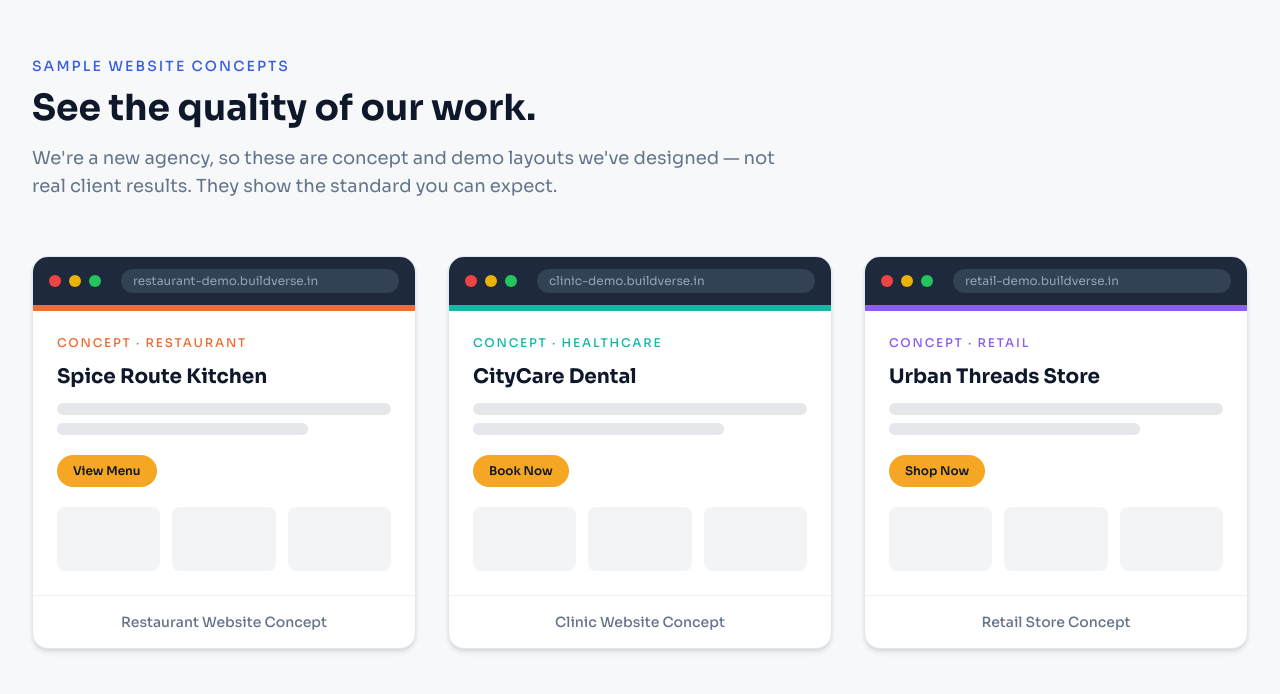
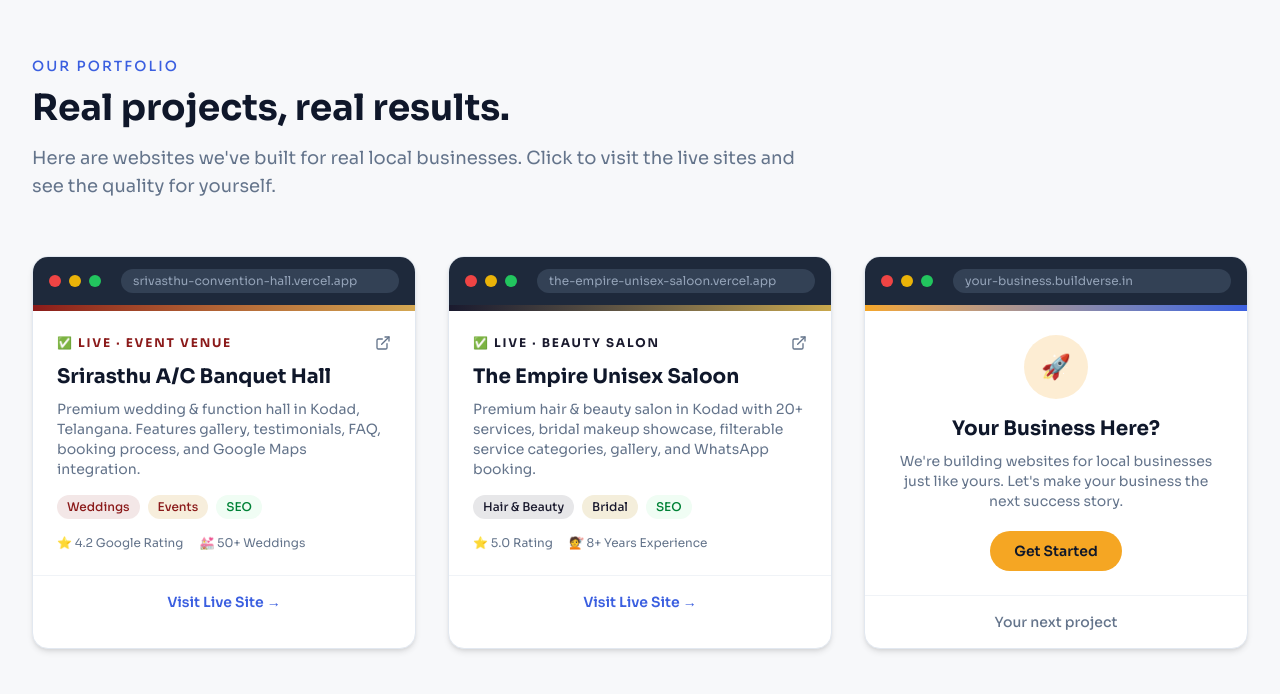
Before and after one commit to ynandakishorereddy/BuildVerse, a Next.js app: page / in a window 1280 px wide. Shown: the part 1601-2295 px from the top of the page. Built offline with nearby package versions, Linux system fonts and the light colour scheme.

Commit message:
feat: replace sample concepts with real client projects (Srirasthu Banquet Hall & The Empire Saloon)

```diff
--- a/components/SampleWork.tsx
+++ b/components/SampleWork.tsx
@@ -1,6 +1,7 @@
 'use client';
 
 import { useInView } from '@/hooks/useInView';
+import { ExternalLink } from 'lucide-react';
 
 export default function SampleWork() {
   const { ref, isInView } = useInView(0.1);
@@ -16,107 +17,112 @@ export default function SampleWork() {
           }`}
         >
           <p className="text-sm tracking-[0.15em] text-link-blue font-medium uppercase mb-3">
-            SAMPLE WEBSITE CONCEPTS
+            OUR PORTFOLIO
           </p>
           <h2 className="text-3xl lg:text-4xl font-bold text-primary mb-4">
-            See the quality of our work.
+            Real projects, real results.
           </h2>
           <p className="text-lg text-muted max-w-3xl mb-14">
-            We&apos;re a new agency, so these are concept and demo layouts we&apos;ve designed — not real client results. They show the standard you can expect.
+            Here are websites we&apos;ve built for real local businesses. Click to visit the live sites and see the quality for yourself.
           </p>
 
-          <div className="grid grid-cols-1 md:grid-cols-3 gap-8">
+          <div className="grid grid-cols-1 md:grid-cols-2 lg:grid-cols-3 gap-8">
 
-            <div className="bg-white rounded-2xl overflow-hidden shadow-md hover:shadow-xl transition-shadow duration-300 border border-border">
+            {/* Card 1 - Srirasthu Convention Hall (REAL) */}
+            <a href="https://srivasthu-convention-hall.vercel.app/" target="_blank" rel="noopener noreferrer" className="group bg-white rounded-2xl overflow-hidden shadow-md hover:shadow-xl transition-all duration-300 border border-border hover:-translate-y-1">
               <div className="bg-[#1E293B] px-4 py-3 flex items-center gap-2">
                 <div className="w-3 h-3 rounded-full bg-[#EF4444]"></div>
                 <div className="w-3 h-3 rounded-full bg-[#EAB308]"></div>
                 <div className="w-3 h-3 rounded-full bg-[#22C55E]"></div>
                 <div className="ml-3 flex-1 bg-[#334155] rounded-full px-3 py-1 text-xs text-[#94A3B8] truncate">
-                  restaurant-demo.buildverse.in
+                  srivasthu-convention-hall.vercel.app
                 </div>
               </div>
-              <div className="h-1.5 w-full bg-[#EF6C35]"></div>
+              <div className="h-1.5 w-full bg-gradient-to-r from-[#8B1A1A] to-[#D4A853]"></div>
               <div className="p-6">
-                <p className="text-xs tracking-[0.15em] font-medium uppercase mb-3 text-[#EF6C35]">
-                  CONCEPT · RESTAURANT
-                </p>
-                <h3 className="text-xl font-bold text-primary mb-3">Spice Route Kitchen</h3>
-                <div className="h-3 rounded-full bg-gray-200 w-full mb-2"></div>
-                <div className="h-3 rounded-full bg-gray-200 w-3/4 mb-5"></div>
-                <div className="inline-block rounded-full bg-accent px-4 py-2 text-xs font-semibold text-primary mb-5">
-                  View Menu
+                <div className="flex items-center justify-between mb-3">
+                  <p className="text-xs tracking-[0.15em] font-bold uppercase text-[#8B1A1A]">
+                    ✅ LIVE · EVENT VENUE
+                  </p>
+                  <ExternalLink className="w-4 h-4 text-muted group-hover:text-link-blue transition-colors" />
                 </div>
-                <div className="flex gap-3">
-                  <div className="h-16 bg-gray-100 rounded-lg flex-1"></div>
-                  <div className="h-16 bg-gray-100 rounded-lg flex-1"></div>
-                  <div className="h-16 bg-gray-100 rounded-lg flex-1"></div>
+                <h3 className="text-xl font-bold text-primary mb-2">Srirasthu A/C Banquet Hall</h3>
+                <p className="text-sm text-muted mb-4">Premium wedding & function hall in Kodad, Telangana. Features gallery, testimonials, FAQ, booking process, and Google Maps integration.</p>
+                <div className="flex flex-wrap gap-2 mb-4">
+                  <span className="text-xs bg-[#8B1A1A]/10 text-[#8B1A1A] px-2.5 py-1 rounded-full font-medium">Weddings</span>
+                  <span className="text-xs bg-[#D4A853]/20 text-[#8B1A1A] px-2.5 py-1 rounded-full font-medium">Events</span>
+                  <span className="text-xs bg-green-50 text-green-700 px-2.5 py-1 rounded-full font-medium">SEO</span>
+                </div>
+                <div className="flex items-center gap-4 text-xs text-muted">
+                  <span>⭐ 4.2 Google Rating</span>
+                  <span>💒 50+ Weddings</span>
                 </div>
               </div>
-              <div className="text-sm text-muted font-medium text-center py-4 border-t border-border/50">
-                Restaurant Website Concept
+              <div className="text-sm text-link-blue font-semibold text-center py-4 border-t border-border/50 group-hover:bg-link-blue/5 transition-colors">
+                Visit Live Site →
               </div>
-            </div>
+            </a>
 
-            <div className="bg-white rounded-2xl overflow-hidden shadow-md hover:shadow-xl transition-shadow duration-300 border border-border">
+            {/* Card 2 - The Empire Unisex Saloon (REAL) */}
+            <a href="https://the-empire-unisex-saloon.vercel.app/" target="_blank" rel="noopener noreferrer" className="group bg-white rounded-2xl overflow-hidden shadow-md hover:shadow-xl transition-all duration-300 border border-border hover:-translate-y-1">
               <div className="bg-[#1E293B] px-4 py-3 flex items-center gap-2">
                 <div className="w-3 h-3 rounded-full bg-[#EF4444]"></div>
                 <div className="w-3 h-3 rounded-full bg-[#EAB308]"></div>
                 <div className="w-3 h-3 rounded-full bg-[#22C55E]"></div>
                 <div className="ml-3 flex-1 bg-[#334155] rounded-full px-3 py-1 text-xs text-[#94A3B8] truncate">
-                  clinic-demo.buildverse.in
+                  the-empire-unisex-saloon.vercel.app
                 </div>
               </div>
-              <div className="h-1.5 w-full bg-[#14B8A6]"></div>
+              <div className="h-1.5 w-full bg-gradient-to-r from-[#1a1a2e] to-[#c9a84c]"></div>
               <div className="p-6">
-                <p className="text-xs tracking-[0.15em] font-medium uppercase mb-3 text-[#14B8A6]">
-                  CONCEPT · HEALTHCARE
-                </p>
-                <h3 className="text-xl font-bold text-primary mb-3">CityCare Dental</h3>
-                <div className="h-3 rounded-full bg-gray-200 w-full mb-2"></div>
-                <div className="h-3 rounded-full bg-gray-200 w-3/4 mb-5"></div>
-                <div className="inline-block rounded-full bg-accent px-4 py-2 text-xs font-semibold text-primary mb-5">
-                  Book Now
+                <div className="flex items-center justify-between mb-3">
+                  <p className="text-xs tracking-[0.15em] font-bold uppercase text-[#1a1a2e]">
+                    ✅ LIVE · BEAUTY SALON
+                  </p>
+                  <ExternalLink className="w-4 h-4 text-muted group-hover:text-link-blue transition-colors" />
                 </div>
-                <div className="flex gap-3">
-                  <div className="h-16 bg-gray-100 rounded-lg flex-1"></div>
-                  <div className="h-16 bg-gray-100 rounded-lg flex-1"></div>
-                  <div className="h-16 bg-gray-100 rounded-lg flex-1"></div>
+                <h3 className="text-xl font-bold text-primary mb-2">The Empire Unisex Saloon</h3>
+                <p className="text-sm text-muted mb-4">Premium hair & beauty salon in Kodad with 20+ services, bridal makeup showcase, filterable service categories, gallery, and WhatsApp booking.</p>
+                <div className="flex flex-wrap gap-2 mb-4">
+                  <span className="text-xs bg-[#1a1a2e]/10 text-[#1a1a2e] px-2.5 py-1 rounded-full font-medium">Hair & Beauty</span>
+                  <span className="text-xs bg-[#c9a84c]/20 text-[#1a1a2e] px-2.5 py-1 rounded-full font-medium">Bridal</span>
+                  <span className="text-xs bg-green-50 text-green-700 px-2.5 py-1 rounded-full font-medium">SEO</span>
+                </div>
+                <div className="flex items-center gap-4 text-xs text-muted">
+                  <span>⭐ 5.0 Rating</span>
+                  <span>💇 8+ Years Experience</span>
                 </div>
               </div>
-              <div className="text-sm text-muted font-medium text-center py-4 border-t border-border/50">
-                Clinic Website Concept
+              <div className="text-sm text-link-blue font-semibold text-center py-4 border-t border-border/50 group-hover:bg-link-blue/5 transition-colors">
+                Visit Live Site →
               </div>
-            </div>
+            </a>
 
-            <div className="bg-white rounded-2xl overflow-hidden shadow-md hover:shadow-xl transition-shadow duration-300 border border-border">
+            {/* Card 3 - Concept placeholder */}
+            <div className="bg-white rounded-2xl overflow-hidden shadow-md border border-border relative">
               <div className="bg-[#1E293B] px-4 py-3 flex items-center gap-2">
                 <div className="w-3 h-3 rounded-full bg-[#EF4444]"></div>
                 <div className="w-3 h-3 rounded-full bg-[#EAB308]"></div>
                 <div className="w-3 h-3 rounded-full bg-[#22C55E]"></div>
                 <div className="ml-3 flex-1 bg-[#334155] rounded-full px-3 py-1 text-xs text-[#94A3B8] truncate">
-                  retail-demo.buildverse.in
+                  your-business.buildverse.in
                 </div>
               </div>
-              <div className="h-1.5 w-full bg-[#8B5CF6]"></div>
-              <div className="p-6">
-                <p className="text-xs tracking-[0.15em] font-medium uppercase mb-3 text-[#8B5CF6]">
-                  CONCEPT · RETAIL
+              <div className="h-1.5 w-full bg-gradient-to-r from-accent to-link-blue"></div>
+              <div className="p-6 flex flex-col items-center justify-center min-h-[260px] text-center">
+                <div className="w-16 h-16 rounded-full bg-accent/20 flex items-center justify-center mb-4">
+                  <span className="text-2xl">🚀</span>
+                </div>
+                <h3 className="text-xl font-bold text-primary mb-2">Your Business Here?</h3>
+                <p className="text-sm text-muted mb-5 max-w-xs">
+                  We&apos;re building websites for local businesses just like yours. Let&apos;s make your business the next success story.
                 </p>
-                <h3 className="text-xl font-bold text-primary mb-3">Urban Threads Store</h3>
-                <div className="h-3 rounded-full bg-gray-200 w-full mb-2"></div>
-                <div className="h-3 rounded-full bg-gray-200 w-3/4 mb-5"></div>
-                <div className="inline-block rounded-full bg-accent px-4 py-2 text-xs font-semibold text-primary mb-5">
-                  Shop Now
-                </div>
-                <div className="flex gap-3">
-                  <div className="h-16 bg-gray-100 rounded-lg flex-1"></div>
-                  <div className="h-16 bg-gray-100 rounded-lg flex-1"></div>
-                  <div className="h-16 bg-gray-100 rounded-lg flex-1"></div>
-                </div>
+                <a href="#contact" className="inline-block rounded-full bg-accent hover:bg-accent-hover text-primary font-semibold px-6 py-2.5 text-sm hover:scale-[1.02] transition-all duration-200">
+                  Get Started
+                </a>
               </div>
               <div className="text-sm text-muted font-medium text-center py-4 border-t border-border/50">
-                Retail Store Concept
+                Your next project
               </div>
             </div>
 
```
